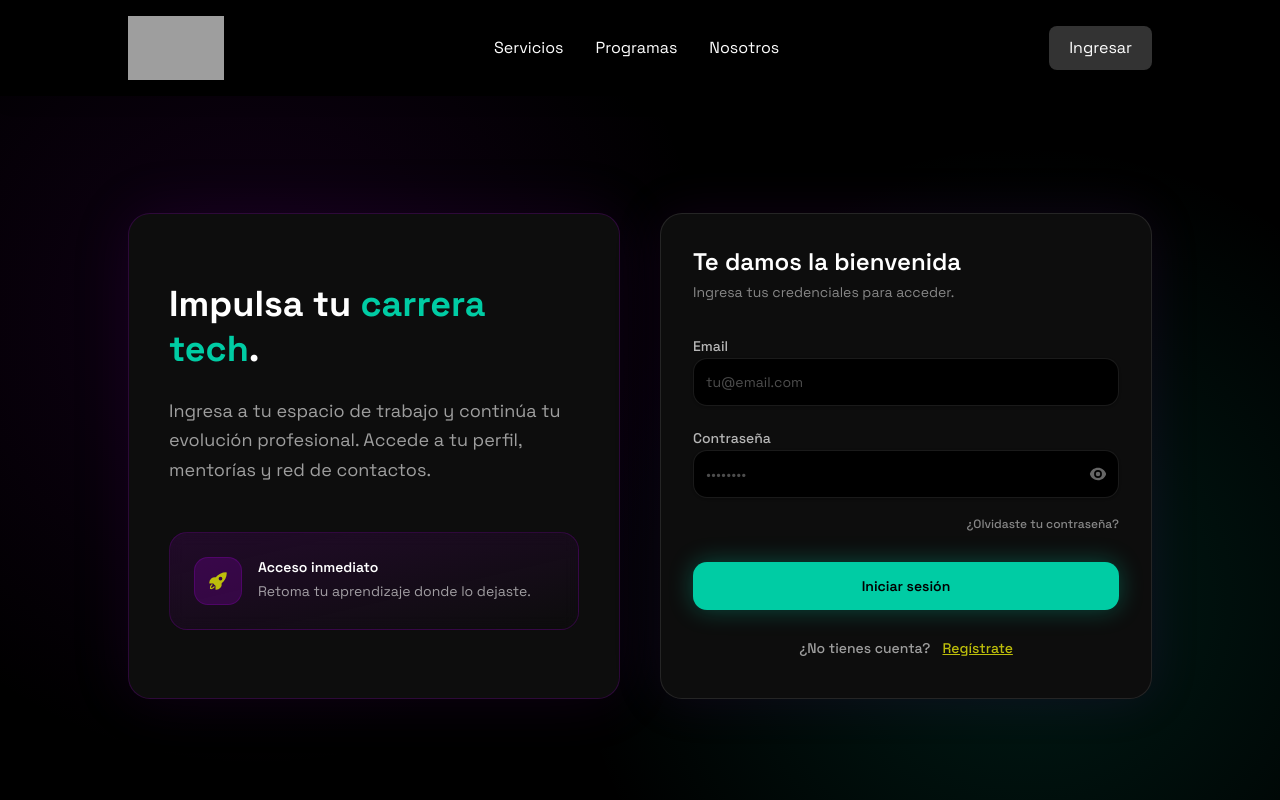
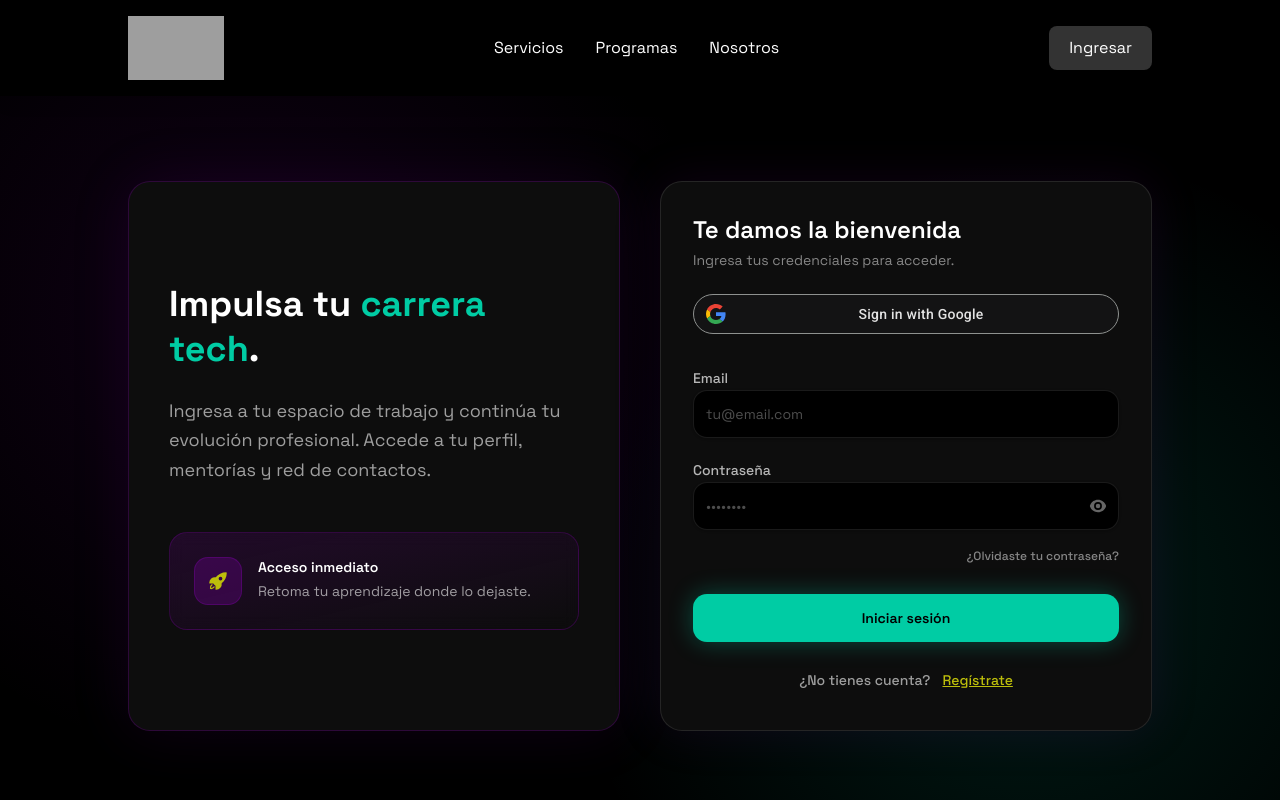
Before and after one commit to brajhanfoo/web-foo, a Next.js app: page /ingresar in a window 1280 px wide. Shown: the top 800 px of the page. Built offline with nearby package versions, Linux system fonts and the light colour scheme; no server answers; grey boxes are pictures that could not be loaded.

Commit message:
agregue login social Gmail

```diff
--- a/middleware.ts
+++ b/middleware.ts
@@ -11,6 +11,7 @@
     '/project-academy',
     '/registro',
     '/ingresar',
+    '/auth/callback',
     '/reset-password',
     '/update-password',
     '/terminos-y-condiciones',
--- a/src/app/(public)/ingresar/page.tsx
+++ b/src/app/(public)/ingresar/page.tsx
@@ -47,6 +47,7 @@
   const [showPassword, setShowPassword] = useState(false)
 
   const [isSubmitting, setIsSubmitting] = useState(false)
+  const [isGoogleSubmitting, setIsGoogleSubmitting] = useState(false)
   const [isResending, setIsResending] = useState(false)
   const [needsEmailConfirmation, setNeedsEmailConfirmation] = useState(false)
   const [cooldownUntil, setCooldownUntil] = useState<number | null>(null)
@@ -61,6 +62,27 @@
       cancelled = true
     }
   }, [router, redirectTo])
+
+  const errorParam = searchParams.get('error')
+
+  useEffect(() => {
+    if (!errorParam) return
+
+    const title =
+      errorParam === 'oauth_exchange_failed'
+        ? 'No se pudo iniciar sesión con Google.'
+        : 'No se pudo iniciar sesión.'
+
+    showError(title, 'Intenta nuevamente.')
+
+    const params = new URLSearchParams(searchParams.toString())
+    params.delete('error')
+    const nextUrl = params.toString()
+      ? `/ingresar?${params.toString()}`
+      : '/ingresar'
+
+    router.replace(nextUrl)
+  }, [errorParam, router, searchParams, showError])
 
   useEffect(() => {
     if (!cooldownUntil) return
@@ -111,6 +133,33 @@
       showError(mapped.title, mapped.description)
     } finally {
       setIsSubmitting(false)
+    }
+  }
+
+  async function onGoogleSignIn() {
+    setIsGoogleSubmitting(true)
+
+    try {
+      const { error } = await supabase.auth.signInWithOAuth({
+        provider: 'google',
+        options: {
+          redirectTo: `${window.location.origin}/auth/callback`,
+        },
+      })
+
+      if (error) {
+        showError(
+          'No se pudo iniciar sesión con Google.',
+          'Intenta nuevamente.'
+        )
+        setIsGoogleSubmitting(false)
+      }
+    } catch (error: unknown) {
+      showError(
+        'No se pudo iniciar sesión con Google.',
+        'Intenta nuevamente.'
+      )
+      setIsGoogleSubmitting(false)
     }
   }
 
@@ -209,6 +258,51 @@
           <p className="text-white/50 text-sm mt-1">
             Ingresa tus credenciales para acceder.
           </p>
+
+          <button
+            type="button"
+            onClick={onGoogleSignIn}
+            disabled={isSubmitting || isGoogleSubmitting}
+            className="gsi-material-button mt-6 w-full"
+          >
+            <div className="gsi-material-button-state" />
+            <div className="gsi-material-button-content-wrapper">
+              <div className="gsi-material-button-icon">
+                <svg
+                  version="1.1"
+                  xmlns="http://www.w3.org/2000/svg"
+                  viewBox="0 0 48 48"
+                  xmlnsXlink="http://www.w3.org/1999/xlink"
+                  aria-hidden="true"
+                  focusable="false"
+                >
+                  <path
+                    fill="#EA4335"
+                    d="M24 9.5c3.54 0 6.71 1.22 9.21 3.6l6.85-6.85C35.9 2.38 30.47 0 24 0 14.62 0 6.51 5.38 2.56 13.22l7.98 6.19C12.43 13.72 17.74 9.5 24 9.5z"
+                  />
+                  <path
+                    fill="#4285F4"
+                    d="M46.98 24.55c0-1.57-.15-3.09-.38-4.55H24v9.02h12.94c-.58 2.96-2.26 5.48-4.78 7.18l7.73 6c4.51-4.18 7.09-10.36 7.09-17.65z"
+                  />
+                  <path
+                    fill="#FBBC05"
+                    d="M10.53 28.59c-.48-1.45-.76-2.99-.76-4.59s.27-3.14.76-4.59l-7.98-6.19C.92 16.46 0 20.12 0 24c0 3.88.92 7.54 2.56 10.78l7.97-6.19z"
+                  />
+                  <path
+                    fill="#34A853"
+                    d="M24 48c6.48 0 11.93-2.13 15.89-5.81l-7.73-6c-2.15 1.45-4.92 2.3-8.16 2.3-6.26 0-11.57-4.22-13.47-9.91l-7.98 6.19C6.51 42.62 14.62 48 24 48z"
+                  />
+                  <path fill="none" d="M0 0h48v48H0z" />
+                </svg>
+              </div>
+              <span className="gsi-material-button-contents">
+                {isGoogleSubmitting ? 'Conectando...' : 'Sign in with Google'}
+              </span>
+              <span style={{ display: 'none' }}>
+                {isGoogleSubmitting ? 'Conectando...' : 'Sign in with Google'}
+              </span>
+            </div>
+          </button>
 
           <form onSubmit={onSubmit} className="mt-8 space-y-5">
             {/* EMAIL */}
--- /dev/null
+++ b/src/app/auth/callback/route.ts
@@ -0,0 +1,50 @@
+import { cookies } from 'next/headers'
+import { NextResponse, type NextRequest } from 'next/server'
+import { createServerClient } from '@supabase/ssr'
+
+export async function GET(request: NextRequest) {
+  const requestUrl = new URL(request.url)
+  const code = requestUrl.searchParams.get('code')
+  const origin = requestUrl.origin
+
+  if (!code) {
+    return NextResponse.redirect(
+      `${origin}/ingresar?error=oauth_exchange_failed`
+    )
+  }
+
+  const cookieStore = await cookies()
+  const cookiesToSet: Array<{
+    name: string
+    value: string
+    options?: any
+  }> = []
+
+  const supabase = createServerClient(
+    process.env.NEXT_PUBLIC_SUPABASE_URL!,
+    process.env.NEXT_PUBLIC_SUPABASE_ANON_KEY!,
+    {
+      cookies: {
+        getAll() {
+          return cookieStore.getAll()
+        },
+        setAll(newCookies) {
+          cookiesToSet.push(...newCookies)
+        },
+      },
+    }
+  )
+
+  const { error } = await supabase.auth.exchangeCodeForSession(code)
+
+  const redirectUrl = error
+    ? `${origin}/ingresar?error=oauth_exchange_failed`
+    : `${origin}/plataforma/talento`
+
+  const response = NextResponse.redirect(redirectUrl)
+  cookiesToSet.forEach(({ name, value, options }) => {
+    response.cookies.set(name, value, options)
+  })
+
+  return response
+}
--- a/src/app/globals.css
+++ b/src/app/globals.css
@@ -1,4 +1,4 @@
-@import url('https://fonts.googleapis.com/css2?family=Manrope:wght@200..800&family=Space+Grotesk:wght@300..700&display=swap');
+@import url('https://fonts.googleapis.com/css2?family=Manrope:wght@200..800&family=Roboto:wght@400;500&family=Space+Grotesk:wght@300..700&display=swap');
 
 @plugin 'tailwindcss-animate';
 @import 'tailwindcss';
@@ -397,3 +397,125 @@
     @apply bg-background text-foreground;
   }
 }
+
+.gsi-material-button {
+  -moz-user-select: none;
+  -webkit-user-select: none;
+  -ms-user-select: none;
+  -webkit-appearance: none;
+  -webkit-tap-highlight-color: transparent;
+  background-color: #131314;
+  background-image: none;
+  border: 1px solid #747775;
+  -webkit-border-radius: 20px;
+  border-radius: 20px;
+  -webkit-box-sizing: border-box;
+  box-sizing: border-box;
+  color: #e3e3e3;
+  cursor: pointer;
+  font-family: 'Roboto', arial, sans-serif;
+  font-size: 14px;
+  height: 40px;
+  letter-spacing: 0.25px;
+  outline: none;
+  overflow: hidden;
+  padding: 0 12px;
+  position: relative;
+  text-align: center;
+  -webkit-transition: background-color 0.218s, border-color 0.218s,
+    box-shadow 0.218s;
+  transition: background-color 0.218s, border-color 0.218s, box-shadow 0.218s;
+  touch-action: manipulation;
+  vertical-align: middle;
+  white-space: nowrap;
+  width: 100%;
+  max-width: 100%;
+  min-width: min-content;
+  border-color: #8e918f;
+}
+
+.gsi-material-button .gsi-material-button-icon {
+  height: 20px;
+  margin-right: 10px;
+  min-width: 20px;
+  width: 20px;
+}
+
+.gsi-material-button .gsi-material-button-icon svg {
+  display: block;
+}
+
+.gsi-material-button .gsi-material-button-content-wrapper {
+  -webkit-align-items: center;
+  align-items: center;
+  display: flex;
+  -webkit-flex-direction: row;
+  flex-direction: row;
+  -webkit-flex-wrap: nowrap;
+  flex-wrap: nowrap;
+  height: 100%;
+  justify-content: space-between;
+  position: relative;
+  width: 100%;
+}
+
+.gsi-material-button .gsi-material-button-contents {
+  -webkit-flex-grow: 1;
+  flex-grow: 1;
+  font-family: 'Roboto', arial, sans-serif;
+  font-weight: 500;
+  overflow: hidden;
+  text-overflow: ellipsis;
+  vertical-align: top;
+}
+
+.gsi-material-button .gsi-material-button-state {
+  -webkit-transition: opacity 0.218s;
+  transition: opacity 0.218s;
+  bottom: 0;
+  left: 0;
+  opacity: 0;
+  position: absolute;
+  right: 0;
+  top: 0;
+}
+
+.gsi-material-button:disabled {
+  cursor: default;
+  background-color: #13131461;
+  border-color: #8e918f1f;
+}
+
+.gsi-material-button:disabled .gsi-material-button-state {
+  background-color: #e3e3e31f;
+}
+
+.gsi-material-button:disabled .gsi-material-button-contents {
+  opacity: 38%;
+}
+
+.gsi-material-button:disabled .gsi-material-button-icon {
+  opacity: 38%;
+}
+
+.gsi-material-button:not(:disabled):active .gsi-material-button-state,
+.gsi-material-button:not(:disabled):focus-visible .gsi-material-button-state {
+  background-color: white;
+  opacity: 12%;
+}
+
+.gsi-material-button:focus-visible {
+  box-shadow: 0 0 0 3px rgba(0, 204, 164, 0.45);
+}
+
+.gsi-material-button:not(:disabled):hover {
+  -webkit-box-shadow: 0 1px 2px 0 rgba(60, 64, 67, 0.3),
+    0 1px 3px 1px rgba(60, 64, 67, 0.15);
+  box-shadow: 0 1px 2px 0 rgba(60, 64, 67, 0.3),
+    0 1px 3px 1px rgba(60, 64, 67, 0.15);
+}
+
+.gsi-material-button:not(:disabled):hover .gsi-material-button-state {
+  background-color: white;
+  opacity: 8%;
+}
```
